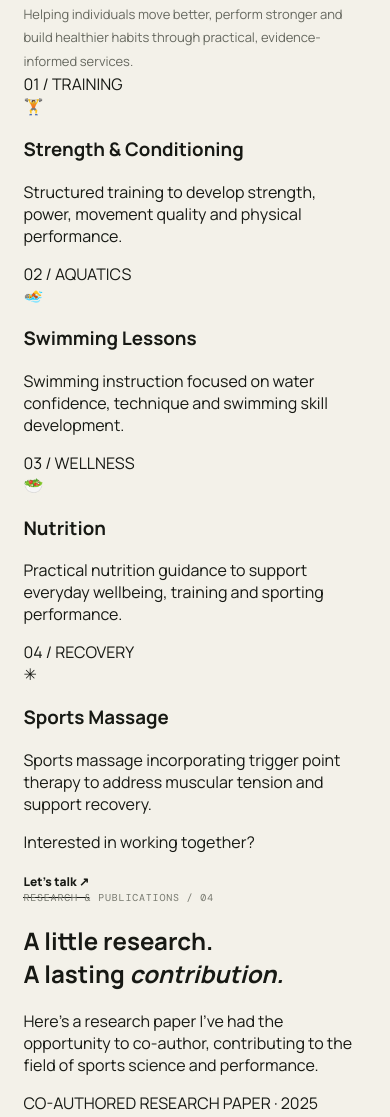
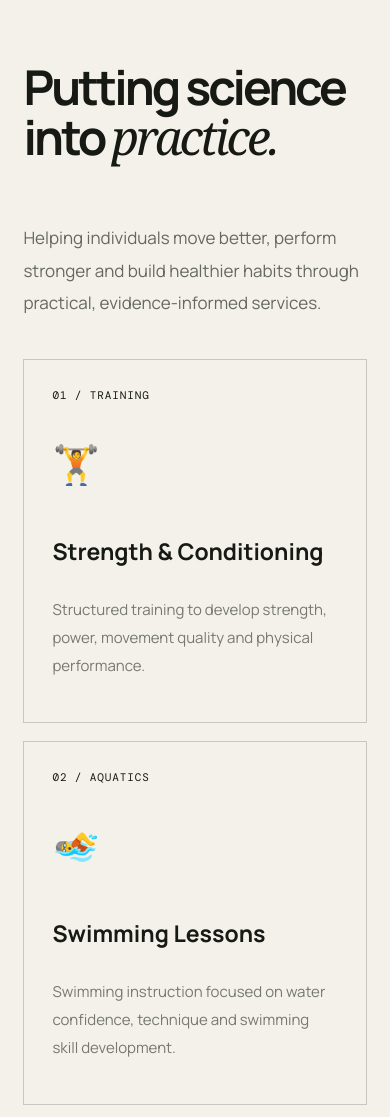
Before and after one commit to ongtheblob/portfolio_website, a plain HTML site: page index.html in a window 390 px wide. Shown: the part 6326-7443 px from the top of the page. Drawn offline with nearby package versions, Linux system fonts and the light colour scheme.

Commit message:
Update style.css

```diff
--- a/style.css
+++ b/style.css
@@ -1875,3 +1875,224 @@ button {
         line-height: 1.9;
     }
 }
+
+
+/* =========================================================
+   SERVICES SECTION
+========================================================= */
+
+.services-section {
+    padding: 130px 0;
+    background: var(--paper);
+    color: var(--ink);
+}
+
+.services-heading,
+.research-heading {
+    display: grid;
+    grid-template-columns: 1fr 1fr;
+    gap: 25px;
+    align-items: end;
+    margin-bottom: 65px;
+}
+
+.services-heading .eyebrow,
+.research-heading .eyebrow {
+    grid-column: 1 / -1;
+}
+
+.services-heading h2,
+.research-heading h2 {
+    font-size: clamp(48px, 5vw, 78px);
+    line-height: 1.05;
+    letter-spacing: -0.06em;
+}
+
+.services-heading h2 em,
+.research-heading h2 em {
+    font-family: Georgia, serif;
+    font-weight: 400;
+}
+
+.services-heading .section-aside,
+.research-heading .section-aside {
+    max-width: 470px;
+    font-size: 17px;
+    line-height: 1.9;
+}
+
+
+/* Service cards */
+
+.services-grid {
+    display: grid;
+    grid-template-columns: repeat(4, 1fr);
+    gap: 18px;
+}
+
+.service-card {
+    min-height: 330px;
+    padding: 28px;
+
+    border: 1px solid rgba(23, 25, 20, 0.2);
+
+    display: flex;
+    flex-direction: column;
+    align-items: flex-start;
+
+    transition: transform 0.3s ease,
+                background 0.3s ease;
+}
+
+.service-card:hover {
+    background: var(--lime);
+    transform: translateY(-7px);
+}
+
+.service-number {
+    font-family: var(--mono);
+    font-size: 11px;
+    letter-spacing: 0.08em;
+}
+
+.service-icon {
+    font-size: 38px;
+    margin: 35px 0 25px;
+}
+
+.service-card h3 {
+    font-size: 23px;
+    line-height: 1.25;
+    margin-bottom: 15px;
+}
+
+.service-card p {
+    font-size: 15px;
+    line-height: 1.85;
+    color: var(--muted);
+}
+
+.services-footer {
+    margin-top: 45px;
+    display: flex;
+    align-items: center;
+    justify-content: space-between;
+    border-top: 1px solid rgba(23, 25, 20, 0.2);
+    padding-top: 25px;
+}
+
+
+
+<!-- =====================================================
+     RESEARCH & PUBLICATIONS
+===================================================== -->
+
+<section class="research-section" id="research">
+
+    <div class="section-wrap">
+
+        <p class="eyebrow">RESEARCH & PUBLICATIONS / 04</p>
+
+        <div class="research-content">
+
+            <div>
+                <h2>
+                    A little research.<br>
+                    A lasting <em>contribution.</em>
+                </h2>
+
+                <p class="research-intro">
+                    Here's a research paper I've had the opportunity
+                    to co-author, contributing to the field of
+                    sports science and performance.
+                </p>
+            </div>
+
+            <a
+                class="research-paper-link"
+                href="https://www.mdpi.com/2072-6643/17/21/3317"
+                target="_blank"
+                rel="noopener noreferrer"
+            >
+                <span class="paper-label">
+                    CO-AUTHORED RESEARCH PAPER · 2025
+                </span>
+
+                <h3>
+                    Effects of Dark Chocolate on Physiological
+                    and Anaerobic Performance Among Healthy
+                    Female and Male Adults
+                </h3>
+
+                <span class="paper-read">
+                    Read publication ↗
+                </span>
+            </a>
+
+        </div>
+
+    </div>
+
+</section>
+
+
+/* =========================================================
+   RESPONSIVE DESIGN
+========================================================= */
+
+@media (max-width: 1000px) {
+
+    .services-grid {
+        grid-template-columns: repeat(2, 1fr);
+    }
+
+    .publication-details {
+        grid-template-columns: 1fr;
+        gap: 25px;
+    }
+
+}
+
+@media (max-width: 700px) {
+
+    .services-section,
+    .research-section {
+        padding: 85px 0;
+    }
+
+    .services-heading,
+    .research-heading {
+        grid-template-columns: 1fr;
+        gap: 20px;
+        margin-bottom: 40px;
+    }
+
+    .services-heading .eyebrow,
+    .research-heading .eyebrow {
+        grid-column: auto;
+    }
+
+    .services-grid {
+        grid-template-columns: 1fr;
+    }
+
+    .service-card {
+        min-height: 260px;
+    }
+
+    .publication-body {
+        padding: 25px;
+    }
+
+    .publication-footer {
+        flex-direction: column;
+        align-items: flex-start;
+    }
+
+    .services-footer {
+        flex-direction: column;
+        align-items: flex-start;
+        gap: 15px;
+    }
+
+}
```
